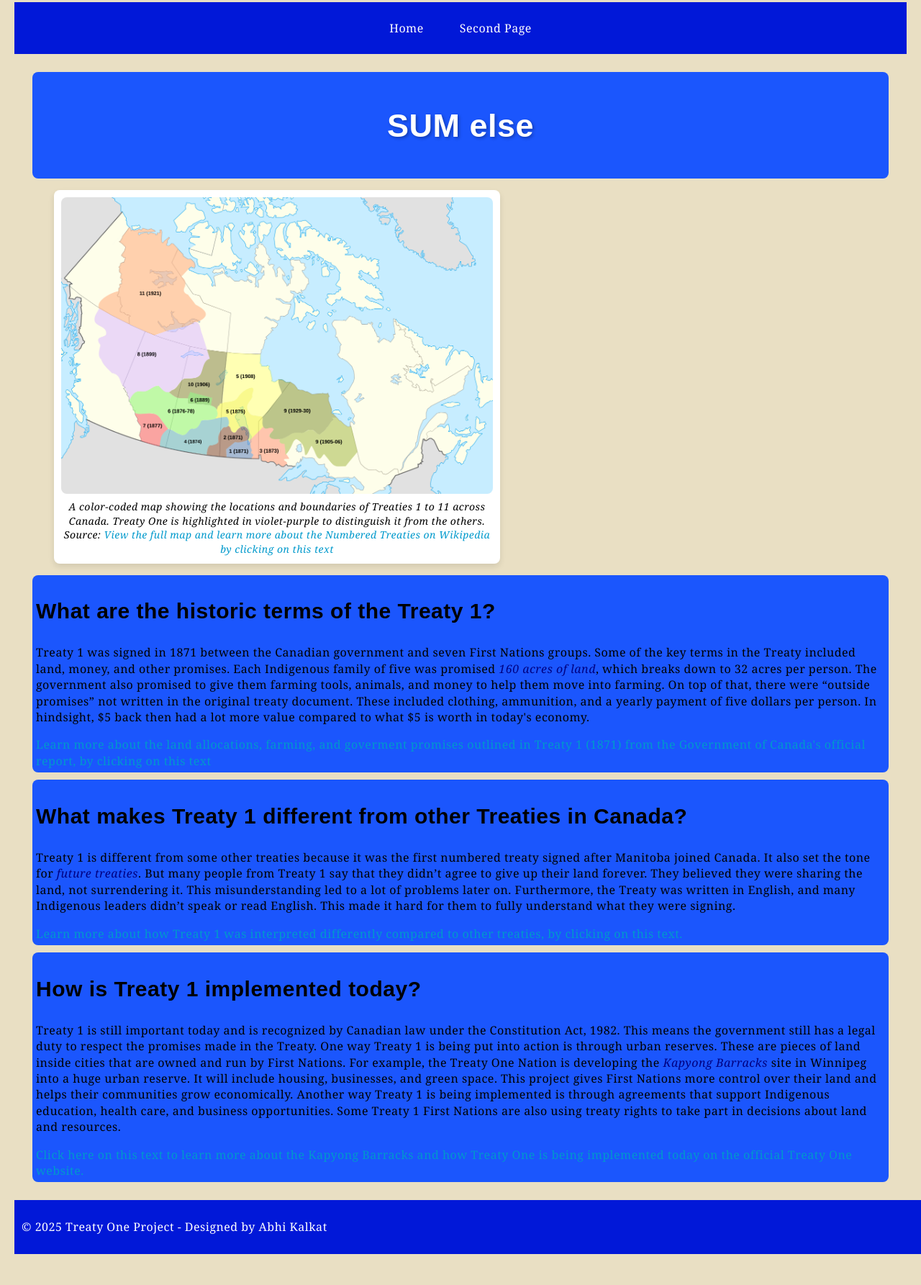
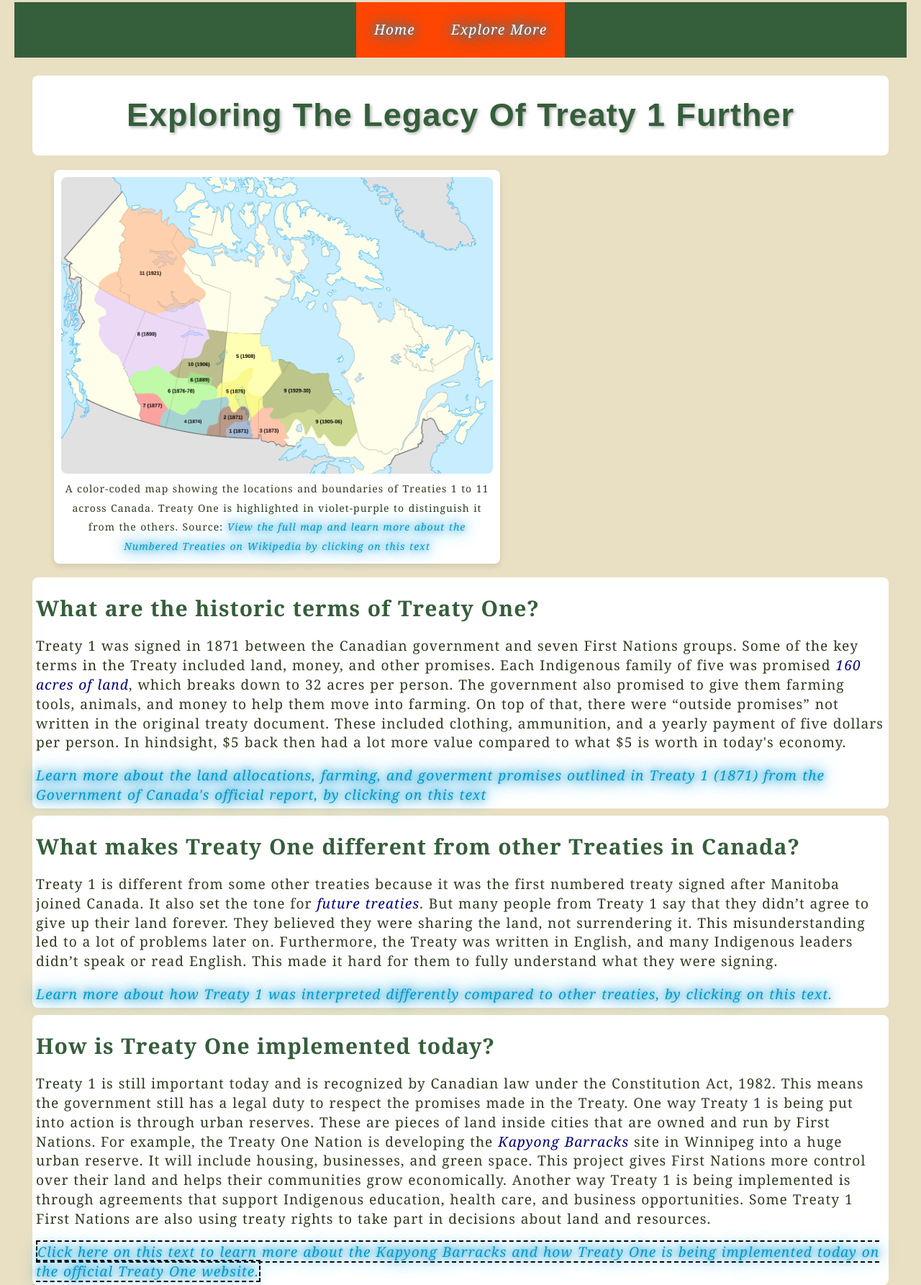
Before and after one commit to Abhi-cpu11/web-project-2-Abhi-Kalkat, a plain HTML site: page explore-treaty1.html in a window 1280 px wide. Shown: the part 17-1802 px from the top of the page at 72% size. Before the commit the page ends 1779 px from the top, so only its background shows below. Drawn offline with Linux system fonts and the light colour scheme.

Commit message:
One step

```diff
--- a/index-treaty-one.html
+++ b/explore-treaty1.html
@@ -1,14 +1,4 @@
-<!--Name: Abhi Kalkat
-
-Course: Webdev 10s
-
-Teacher: Ms. Hoitink
-
-School: Pembina Trails Collegiate
-
-Date Last Modified: March. 19. 2025
--->
-<!--cHANGE THE NAME OF THIS WHEN NEAR DONE-->
+<!--Second Webpage Abhi Kalkat-->
 <!DOCTYPE html>
 <!--Selcting a Coding Language -->
 <html lang="en">
@@ -19,7 +9,22 @@ Date Last Modified: March. 19. 2025
     <!--Connecting the styles.css with the index.html-->
     <link rel="stylesheet" href="styles.css" />
     <!--Put in style for internal css -->
-    <style></style>
+    <style>
+      /* Apply the hover effect to the element with the id 'vividimage-zoom' addtional element not learned in class */
+      #vividimage-zoom:hover {
+        /* Scale the image to 1.05 times its original size when hovered */
+        transform: scale(1.05);
+        /* Change the cursor to indicate thats its more zoomed in */
+        cursor: zoom-in;
+      }
+      /* ID selector for the element with the custom cursor, made this because the link was very intresting and different from the others*/
+      #cool-cursor-link {
+        /* When you hover over this element, the cursor will change to 'grab' (looks like you're holding something like a link) */
+        cursor: grab;
+        /* A dashed border to make the element visually stand out */
+        border: 2px dashed black;
+      }
+    </style>
   </head>
   <!--Body of the page-->
   <body>
@@ -29,9 +34,9 @@ Date Last Modified: March. 19. 2025
         <ul>
           <!--Put in the nav bar-->
           <!--Put in the tabindex for the accessiblity-->
-          <li><a href="index.html" tabindex="0">Home</a></li>
+          <li><a href="index.html" tabindex="1">Home</a></li>
           <!-- fIND A NAME BESIDES SECOND PAGE-->
-          <li><a href="index-treaty-one.html" tabindex="1">Second Page</a></li>
+          <li><a href="explore-treaty1.html" tabindex="1">Explore More</a></li>
         </ul>
       </nav>
     </header>
@@ -44,24 +49,33 @@ Date Last Modified: March. 19. 2025
         <div>
           <!-- Navigation link to the home page with tabindex for accessibility -->
           <!--Find a name that suits this page-->
-          <h1 id="epic-header" tabindex="2">SUM else</h1>
+          <h1 id="epic-header" tabindex="2">
+            Exploring The Legacy Of Treaty 1 Further
+          </h1>
         </div>
       </section>
 
       <!-- Section for Colored Treaties and It displaying Treaty One in violet-blue -->
-      <section tabindex="19">
+      <!-- Start of a section element that can be navigated to with keyboard (tabindex can be filled if needed) -->
+      <section tabindex="3">
+        <!-- Grouping image and its caption together in a figure element -->
         <figure>
+          <!-- Image of the Treaty map with alt text describing the visual content, and tabindex to make it focusable -->
           <img
+            id="vividimage-zoom"
             src="Treaty Map Colored.png"
             alt="A map showing the boundaries of Treaty 1-11. They do this by using Canada and all the 11 treaties to create a colored coordinated map. Showing Treaty numbers as in 1-11 and their years they began."
-            tabindex="20" />
-          <figcaption tabindex="21">
+            tabindex="4" />
+          <!-- Caption for the image that is also focusable via keyboard -->
+          <figcaption tabindex="5">
+            <!-- Text description explaining the content of the map and that Treaty 1 is highlighted -->
             A color-coded map showing the locations and boundaries of Treaties 1
             to 11 across Canada. Treaty One is highlighted in violet-purple to
             distinguish it from the others. Source:
+            <!-- Hyperlink to a Wikipedia page for more info, also keyboard-navigable with tabindex -->
             <a
               href="https://en.wikipedia.org/wiki/Numbered_Treaties"
-              tabindex="22">
+              tabindex="5">
               View the full map and learn more about the Numbered Treaties on
               Wikipedia by clicking on this text
             </a>
@@ -70,12 +84,12 @@ Date Last Modified: March. 19. 2025
       </section>
 
       <!--Section for the text and information about Treaty One and its historic term-->
-      <section tabindex="">
+      <section tabindex="6">
         <!-- Div Groups the title and paragraph -->
         <div>
           <!--h2 for my "title" of what I'm going to be yip yapping about-->
-          <h2 tabindex="">What are the historic terms of the Treaty 1?</h2>
-          <p tabindex="">
+          <h2 tabindex="7">What are the historic terms of Treaty One?</h2>
+          <p tabindex="8">
             Treaty 1 was signed in 1871 between the Canadian government and
             seven First Nations groups. Some of the key terms in the Treaty
             included land, money, and other promises. Each Indigenous family of
@@ -91,7 +105,7 @@ Date Last Modified: March. 19. 2025
           <!--Link to the information/source-->
           <a
             href="https://www.rcaanc-cirnac.gc.ca/eng/1100100028660/1564413031536"
-            tabindex="6">
+            tabindex="9">
             Learn more about the land allocations, farming, and goverment
             promises outlined in Treaty 1 (1871) from the Government of Canada's
             official report, by clicking on this text</a
@@ -100,13 +114,13 @@ Date Last Modified: March. 19. 2025
       </section>
 
       <!--Section for the text and information about Treaty One -->
-      <section tabindex="3">
+      <section tabindex="10">
         <div>
-          <h2 tabindex="4">
-            What makes Treaty 1 different from other Treaties in Canada?
+          <h2 tabindex="11">
+            What makes Treaty One different from other Treaties in Canada?
           </h2>
           <!--Paragraph explaining what makes it different from other treaties-->
-          <p tabindex="5">
+          <p tabindex="12">
             Treaty 1 is different from some other treaties because it was the
             first numbered treaty signed after Manitoba joined Canada. It also
             set the tone for <span> future treaties</span>. But many people from
@@ -120,7 +134,7 @@ Date Last Modified: March. 19. 2025
           <!--Link to addtional information on Treaty 1 -->
           <a
             href="https://www.canadashistory.ca/explore/politics-law/interpreting-the-treaties"
-            tabindex="6">
+            tabindex="13">
             Learn more about how Treaty 1 was interpreted differently compared
             to other treaties, by clicking on this text.</a
           >
@@ -128,13 +142,13 @@ Date Last Modified: March. 19. 2025
       </section>
 
       <!--Section for the text and information about Treaty One and how its implemented today-->
-      <section tabindex="3">
+      <section tabindex="14">
         <!-- Div Groups the title and paragraph -->
         <div>
           <!--h2 for my "title" of what I'm going to be Yapping about-->
-          <h2 tabindex="4">How is Treaty 1 implemented today?</h2>
-          <!--Paragraph explaining what treaty one is-->
-          <p tabindex="5">
+          <h2 tabindex="15">How is Treaty One implemented today?</h2>
+          <!--Paragraph explaining treaty one and how its implemented today-->
+          <p tabindex="16">
             Treaty 1 is still important today and is recognized by Canadian law
             under the Constitution Act, 1982. This means the government still
             has a legal duty to respect the promises made in the Treaty. One way
@@ -150,8 +164,11 @@ Date Last Modified: March. 19. 2025
             are also using treaty rights to take part in decisions about land
             and resources.
           </p>
-          <!--For more information on Treaty 1 -->
-          <a href="https://treaty1.ca/naawi-oodena/" tabindex=""
+          <!--For more information on Treaty 1, cool-cursor is here and is cool, link still works but takes a second, i dashed and made a cursor here because I felt this link was very intresting and different.-->
+          <a
+            id="cool-cursor-link"
+            href="https://treaty1.ca/naawi-oodena/"
+            tabindex="17"
             >Click here on this text to learn more about the Kapyong Barracks
             and how Treaty One is being implemented today on the official Treaty
             One website.
@@ -160,10 +177,10 @@ Date Last Modified: March. 19. 2025
       </section>
     </main>
 
-    <!--For the bottom of my page and will become more advanced in next webpage-->
-    <footer tabindex="28">
+    <!--For the bottom of my page-->
+    <footer tabindex="18">
       <!--Copywrited Just incase Charran wanted to copy-->
-      <p tabindex="29">
+      <p tabindex="19">
         &copy; 2025 Treaty One Project - Designed by Abhi Kalkat
       </p>
     </footer>
--- a/styles.css
+++ b/styles.css
@@ -6,22 +6,28 @@ It reminds me of old paper, like treaty documents or maps. That gives it a histo
 https://picsart.com/blog/tan-color/#:~:text=Tan%20symbolizes%20stability%2C%20growth%2C%20fertility,peace%2C%20relaxation%2C%20and%20warmth.
 */
 body {
-  /* Set background color to tan */
+  /* Set background color to  */
   background-color: #e9dfc3;
-  /* Use a fantasy font family */
+  /* Using a serif font to give professional look */
   font-family: Georgia, "Times New Roman", Times, serif;
-  font-size: 1.6rem;
+  /* Set the margin to 20*/
   margin: 20px;
   /* Remove default padding */
   padding: 0;
-}
-
-html {
-  scroll-behavior: smooth;
-  font-size: 62.5%;
+  /* Set vertical spacing between lines to make paragraphs easier to read */
+  line-height: 140%;
+  /* Add subtle space between letters for better readability */
+  letter-spacing: 1px;
+  /* Add a bit of space between words to make text feel more open */
+  word-spacing: 0.9px;
+  /* Increase the base font size to make text easier to read */
+  font-size: 1.2rem;
+  /* Set the text color to a dark shade for better contrast against the background */
+  color: #2e3b1f;
 }
 
 main {
+  /* Ms. H said to make a cleaner "border-looking thing" to separate my colors */
   padding: 15px;
 }
 
@@ -30,7 +36,9 @@ h1 {
   font-size: 40px;
   /* Center align the text */
   text-align: center;
-  font-family: fantasy;
+  /* Gives the header boldness */
+  font-weight: bold;
+  color: #355e3b;
 }
 
 h2 {
@@ -38,7 +46,10 @@ h2 {
   font-size: 30px;
   /* Align text to the left */
   text-align: left;
-  font-family: fantasy;
+  /* Gives the header boldness */
+  font-weight: bold;
+  /* Set color to a */
+  color: #355e3b;
 }
 
 div {
@@ -52,30 +63,36 @@ div {
   margin-left: auto;
   /* Center the div horizontally */
   margin-right: auto;
+  /*Adds 5 pixels of space inside the element between its content and its border.*/
   padding: 5px;
+  /* Adds 10 pixels of space outside the element between its border and surrounding elements.*/
   margin: 10px;
-  background-color: #1b56fd;
+  /* Set color to */
+  background-color: white;
 }
 
 .image-container {
   /* Set display to inline-block so the div only takes up the necessary width */
   display: inline-block;
-  /* Optionally set a maximum width to prevent the div from expanding too much */
+  /* set a maximum width to prevent the div from expanding too much */
   max-width: 100%;
-  /* Optional: Center the div if you'd like */
+  /* Center the div if you'd like */
   text-align: center;
-  /* Optional: Add some padding around the div */
+  /* Add some padding around the div */
   padding: 10px;
-  /* Optional: Add a border to visually separate the container */
+  /* Add a border to visually separate the container */
   border: 1px solid lightgray;
-  /* Optional: Ensure it doesn't affect the image layout */
+  /* Ensure it doesn't affect the image layout */
   box-sizing: border-box;
 }
 
 .trailblazer-nav {
+  /* Remove all default margins around the element */
   margin: 0;
+  /* Make the element span the full width of its container */
   width: 100%;
 }
+
 /*Ishaan helped me with my NAV bar*/
 /*"Trailblazer" refers to someone who paves the way for others to follow. They are following my NAV bar*/
 .trailblazer-nav a {
@@ -89,13 +106,13 @@ div {
   display: block;
   /* Center align the text inside the link */
   text-align: center;
-  /*Setting the background to brown?*/
-  background-color: #0118d8;
+  /*Setting the background to */
+  background-color: orangered;
 }
 
 .trailblazer-nav a:hover {
   /* Set background color to lavender when hovered */
-  background-color: lavender;
+  background-color: white;
   /* Round the corners of the link on hover */
   border-radius: 5px;
 }
@@ -108,8 +125,6 @@ div {
 .trailblazer-nav ul {
   /* Remove bullet points from the list */
   list-style-type: none;
-  /* Set background color of the navbar to black */
-  background-color: #0118d8;
   /* Remove default margin */
   margin: 0px;
   /* Clear floats (for use with flexbox) */
@@ -120,10 +135,40 @@ div {
   justify-content: center;
   /* Remove padding */
   padding: 0px;
+  /* Set background color of the navbar to  */
+  background-color: #355e3b;
+}
+
+footer {
+  /* Set footer background color to  */
+  background-color: #355e3b;
+  /* Set footer text color to white */
+  color: rgb(255, 255, 255);
+  /* Add padding inside the footer */
+  padding: 10px;
+  /* Set width to 100% of the screen */
+  width: 100%;
+  /* Stick footer to the bottom of the page */
+  bottom: 0;
+  /*Full width - stretch across the screen */
+  width: 100%;
+}
+
+#epic-header {
+  /* A large font size */
+  font-size: 45px;
+  /* Center the text */
+  text-align: center;
+  /* A color */
+  color: #355e3b;
+  /* A san-serif font to give a more sleek look and also Ms.H said you can have both and they powerpoint said*/
+  font-family: fantasy;
+  /* Subtle shadow effect */
+  text-shadow: 2px 2px 4px rgba(0, 0, 0, 0.3);
 }
 
 span {
-  /* Set text color to navy */
+  /* Set text color to make it coolio */
   color: navy;
   /* Set text style to italic */
   font-style: italic;
@@ -132,19 +177,6 @@ span {
 p {
   /* Align text to the left */
   text-align: left;
-}
-
-footer {
-  /* Set footer background color to black */
-  background-color: #0118d8;
-  /* Set footer text color to white */
-  color: rgb(255, 255, 255);
-  /* Add padding inside the footer */
-  padding: 10px;
-  /* Set width to 100% of the screen */
-  width: 100%;
-  /* Stick footer to the bottom of the page */
-  bottom: 0;
 }
 
 img {
@@ -176,43 +208,25 @@ figure {
 }
 
 figcaption {
-  /* Set the font style to italic */
-  font-style: italic;
   /* Center-align the text in the caption */
   text-align: center;
   /* Add space above the caption */
   margin-top: 8px;
-  /* Set font size to 14px */
+  /* Set font size to 14px for hierachy */
   font-size: 14px;
 }
 
 a {
-  /* Set link color to blue */
+  /* Set link color to */
   color: #0099cc;
   /* Remove underline from links */
   text-decoration: none;
+  /* Add glowing effect, text-shadow: horizontal-offset vertical-offset blur-radius color, addtional feature wasn't learned in class*/
+  text-shadow: 0 0 10px #0099cc, 0 0 20px #0099cc, 0 0 30px #0099cc;
+  font-style: italic;
 }
 
 a:hover {
-  /* Underline links when hovered */
+  /* Underline links when hovered and is my addtional feature */
   text-decoration: underline;
 }
-
-#epic-header {
-  /* A large font size */
-  font-size: 45px;
-  /* Center the text */
-  text-align: center;
-  /* A royal purple color */
-  color: white;
-  /* A serif font */
-  font-family: fantasy;
-  /* Subtle shadow effect */
-  text-shadow: 2px 2px 4px rgba(0, 0, 0, 0.3);
-}
-
-* {
-  line-height: 140%;
-  letter-spacing: 0.5px;
-  word-spacing: 0px;
-}
```
Also changed, not shown: index.html (+69 -54 lines).
